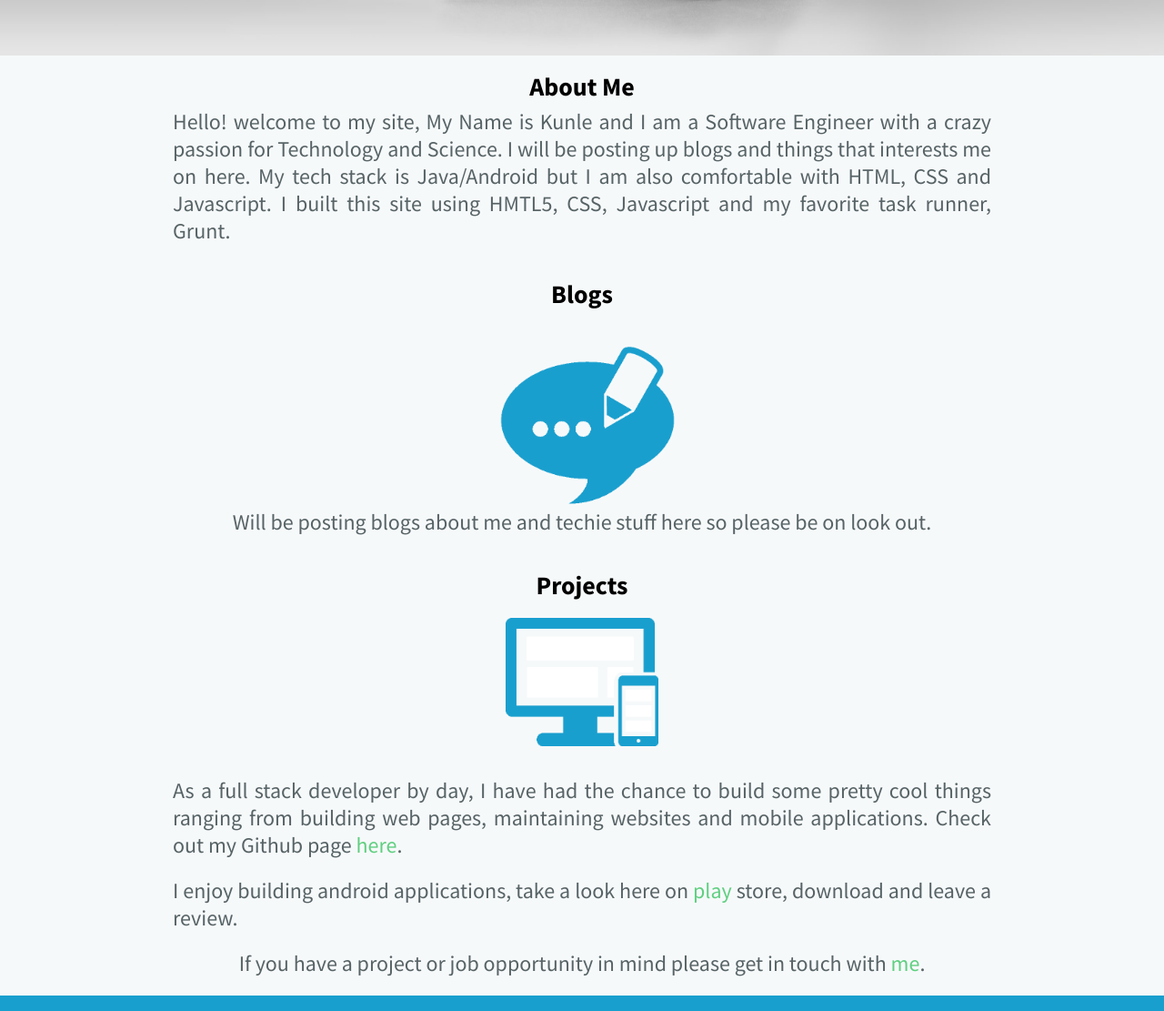
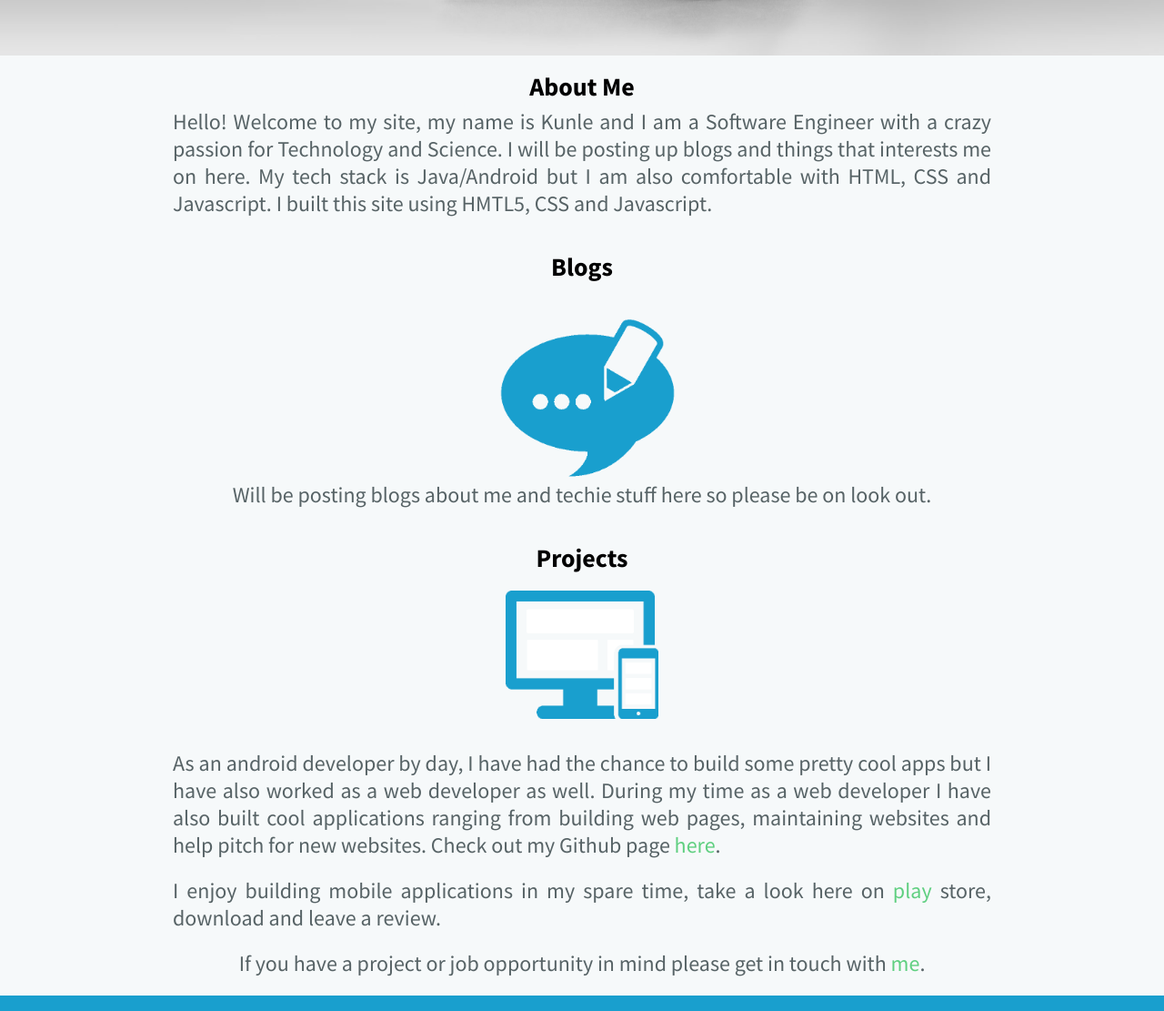
Before and after one commit to EngineerKunle/webpage, a website: page src/html/index.html in a window 1280 px wide. Shown: the part 479-1590 px from the top of the page at 91% size. Drawn offline with nearby package versions, Linux system fonts and the light colour scheme; files that its build step writes are made by us from their sources; files whose address does not match are found by name.

Commit message:
content changes

```diff
--- a/src/html/index.html
+++ b/src/html/index.html
@@ -25,7 +25,7 @@
    </section>
    <section id="about">
       <h2>About Me</h2>
-      <p>Hello! welcome to my site, My Name is Kunle and I am a Software Engineer with a crazy passion for Technology and Science. I will be posting up blogs and things that interests me on here. My tech stack is Java/Android but I am also comfortable with HTML, CSS and Javascript. I built this site using HMTL5, CSS, Javascript and my favorite task runner, Grunt. </p>
+      <p>Hello! Welcome to my site, my name is Kunle and I am a Software Engineer with a crazy passion for Technology and Science. I will be posting up blogs and things that interests me on here. My tech stack is Java/Android but I am also comfortable with HTML, CSS and Javascript. I built this site using HMTL5, CSS and Javascript. </p>
    </section>
    <section id="blogs">
       <h2>Blogs</h2>
@@ -35,8 +35,8 @@
    <section id="projects">
       <h2>Projects</h2>
       <img src="build/images/screen80.png" alt="screen" class="screen">
-      <p>As a full stack developer by day, I have had the chance to build some pretty cool things ranging from building web pages, maintaining websites and mobile applications. Check out my Github page <a href="https://github.com/EngineerKunle" target="_blank">here</a>.</p>
-      <p>I enjoy building android applications, take a look here on <a href="https://play.google.com/store/apps/developer?id=%23TeamKunle&hl=en_GB" target="_blank">play</a> store, download and leave a review.</p>
+      <p>As an android developer by day, I have had the chance to build some pretty cool apps but I have also worked as a web developer as well. During my time as a web developer I have also built cool applications ranging from building web pages, maintaining websites and help pitch for new websites. Check out my Github page <a href="https://github.com/EngineerKunle" target="_blank">here</a>.</p>
+      <p>I enjoy building mobile applications in my spare time, take a look here on <a href="https://play.google.com/store/apps/developer?id=%23TeamKunle&hl=en_GB" target="_blank">play</a> store, download and leave a review.</p>
       <p>If you have a project or job opportunity in mind please get in touch with <a href="mailto:engineerkunle1991@gmail.com">me</a>.</p>
    </section>
    <footer id="footer">
```
